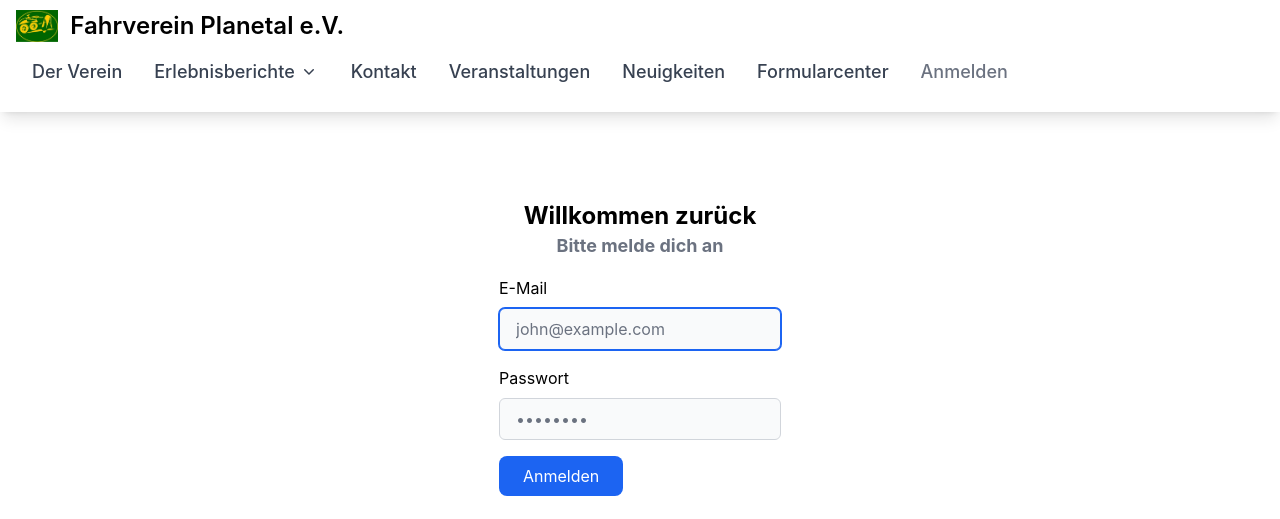
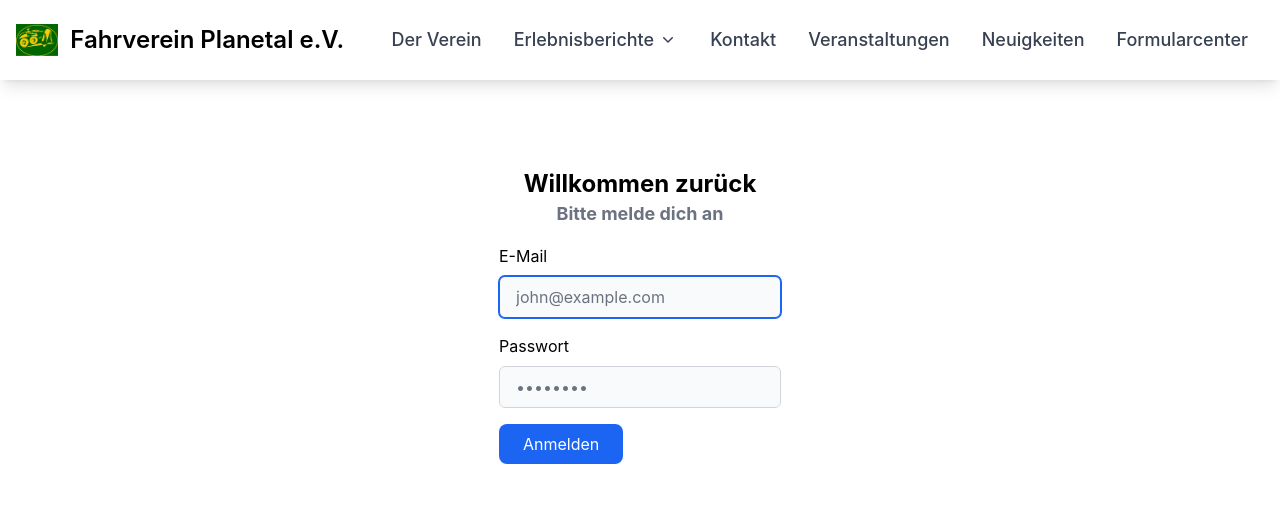
Before and after one commit to FischLord/flask-verein, a Flask app: a page that uses app/templates/boilerplate/nav.html in a window 1280 px wide. Shown: the top 519 px of the page. Run offline with Flask 3, Linux system fonts and the light colour scheme.

Commit message:
fix(cms-nav): Anmelden-Link entfernt (Security) + Hamburger bis lg
- Nav: oeffentlicher 'Anmelden'-Link entfernt; Admin-Login nur noch
  ueber Direktlink /login erreichbar (Security, weniger Angriffsflaeche).
- Nav-Breakpoint von md (768px) auf lg (1024px) verschoben, damit das
  Hamburger-Menue laenger aktiv bleibt und die Items bei mittlerer
  Breite nicht mehr verrutschen (6 Punkte + langer Titel).
- Neue app/static/css/site.css liefert die wenigen lg:-Utilities nach,
  die in der vendored Flowbite-CSS fehlen (kein lokaler TW-Build, FV-09).

```diff
--- /dev/null
+++ b/app/static/css/site.css
@@ -0,0 +1,37 @@
+/*
+ * site.css – projekteigene Ergaenzungen zur vendored Flowbite/Tailwind-CSS.
+ * ---------------------------------------------------------------------------
+ * Hintergrund (vgl. Review FV-09): Es gibt KEINEN lokalen Tailwind-Build.
+ * `vendor/flowbite/flowbite.min.css` enthaelt nur die zur Build-Zeit
+ * erkannten Utility-Klassen. Einige `lg:`-Varianten, die wir fuer die
+ * Navigation brauchen, fehlen dort und werden hier nachgeliefert.
+ *
+ * Tailwind-Breakpoint `lg` = min-width: 1024px.
+ */
+
+@media (min-width: 1024px) {
+  /* lg:text-lg */
+  .lg\:text-lg {
+    font-size: 1.125rem;
+    line-height: 1.75rem;
+  }
+  /* lg:font-medium */
+  .lg\:font-medium {
+    font-weight: 500;
+  }
+  /* lg:bg-white */
+  .lg\:bg-white {
+    --tw-bg-opacity: 1;
+    background-color: rgb(255 255 255 / var(--tw-bg-opacity));
+  }
+  /* lg:hover:text-black */
+  .lg\:hover\:text-black:hover {
+    --tw-text-opacity: 1;
+    color: rgb(0 0 0 / var(--tw-text-opacity));
+  }
+  /* lg:dark:bg-gray-900 (nur aktiv, wenn .dark auf <html> gesetzt ist) */
+  .dark .lg\:dark\:bg-gray-900 {
+    --tw-bg-opacity: 1;
+    background-color: rgb(17 24 39 / var(--tw-bg-opacity));
+  }
+}
--- a/app/templates/boilerplate/layout.html
+++ b/app/templates/boilerplate/layout.html
@@ -21,6 +21,7 @@
   <title>{% if title %}{{ title }} - {% endif %}{{ config['APP_NAME'] }}</title>
   <link rel="shortcut icon" href="{{ url_for('static', filename='logo.webp') }}">
   <link rel="stylesheet" href="{{ url_for('static', filename='vendor/flowbite/flowbite.min.css') }}" />
+  <link rel="stylesheet" href="{{ url_for('static', filename='css/site.css') }}" />
 </head>
 <body class="bg-slate-50 flex flex-col min-h-screen m-0 p-0">
   <a href="#main" class="sr-only focus:not-sr-only focus:absolute focus:z-50 focus:top-2 focus:left-2 focus:bg-white focus:text-gray-900 focus:px-4 focus:py-2 focus:rounded">Zum Inhalt springen</a>
--- a/app/templates/boilerplate/nav.html
+++ b/app/templates/boilerplate/nav.html
@@ -5,7 +5,7 @@
       <span class="self-center text-2xl font-semibold whitespace-nowrap dark:text-white">Fahrverein Planetal e.V.</span>
     </a>
     <button data-collapse-toggle="navbar-default" type="button"
-      class="inline-flex items-center p-2 text-gray-500 rounded-lg md:hidden dark:text-gray-400 hover:bg-gray-100 dark:hover:bg-gray-700 focus:outline-none focus-visible:ring-2 focus-visible:ring-blue-600 focus-visible:ring-offset-2 rounded">
+      class="inline-flex items-center p-2 text-gray-500 rounded-lg lg:hidden dark:text-gray-400 hover:bg-gray-100 dark:hover:bg-gray-700 focus:outline-none focus-visible:ring-2 focus-visible:ring-blue-600 focus-visible:ring-offset-2 rounded">
       <span class="sr-only">Menü öffnen</span>
       <svg class="w-6 h-6" fill="currentColor" viewBox="0 0 20 20"
         xmlns="http://www.w3.org/2000/svg">
@@ -14,17 +14,17 @@
           clip-rule="evenodd" />
       </svg>
     </button>
-    <div class="hidden w-full md:block md:w-auto" id="navbar-default">
-      <ul class="flex flex-col p-4 mt-4 border rounded-lg bg-gray-50 md:flex-row md:space-x-8 md:mt-0 md:text-lg md:font-medium md:border-0 md:bg-white dark:bg-gray-800 md:dark:bg-gray-900 dark:border-gray-700">
+    <div class="hidden w-full lg:block lg:w-auto" id="navbar-default">
+      <ul class="flex flex-col p-4 mt-4 border rounded-lg bg-gray-50 lg:flex-row lg:space-x-8 lg:mt-0 lg:text-lg lg:font-medium lg:border-0 lg:bg-white dark:bg-gray-800 lg:dark:bg-gray-900 dark:border-gray-700">
         <li>
           <a href="{{ url_for('main.verein') }}"
-            class="block py-2 pl-3 pr-4 text-gray-700 rounded hover:bg-gray-100 md:hover:bg-transparent md:border-0 md:hover:text-black md:p-0 dark:text-gray-400 md:dark:hover:text-white">
+            class="block py-2 pl-3 pr-4 text-gray-700 rounded hover:bg-gray-100 lg:hover:bg-transparent lg:border-0 lg:hover:text-black lg:p-0 dark:text-gray-400 lg:dark:hover:text-white">
             Der Verein
           </a>
         </li>
         <!-- Erlebnisberichte Dropdown -->
         <li class="relative">
-          <button id="dropdownButton" class="flex items-center gap-1 block py-2 pl-3 pr-4 text-gray-700 rounded hover:bg-gray-100 md:hover:bg-transparent md:border-0 md:hover:text-black md:p-0 dark:text-gray-400 md:dark:hover:text-white focus:outline-none focus-visible:ring-2 focus-visible:ring-blue-600 focus-visible:ring-offset-2 rounded" aria-haspopup="true" aria-expanded="false" aria-controls="dropdown">
+          <button id="dropdownButton" class="flex items-center gap-1 block py-2 pl-3 pr-4 text-gray-700 rounded hover:bg-gray-100 lg:hover:bg-transparent lg:border-0 lg:hover:text-black lg:p-0 dark:text-gray-400 lg:dark:hover:text-white focus:outline-none focus-visible:ring-2 focus-visible:ring-blue-600 focus-visible:ring-offset-2 rounded" aria-haspopup="true" aria-expanded="false" aria-controls="dropdown">
             Erlebnisberichte
             <svg class="w-5 h-5 transition-transform duration-300" fill="currentColor" viewBox="0 0 20 20">
               <path fill-rule="evenodd" d="M5.23 7.21a.75.75 0 011.06.02L10 10.94l3.71-3.71a.75.75 0 111.06 1.06l-4.24 4.25a.75.75 0 01-1.06 0L5.21 8.29a.75.75 0 01.02-1.06z" clip-rule="evenodd" />
@@ -47,49 +47,44 @@
         </li>
         <li>
           <a href="{{ url_for('main.kontakt') }}"
-            class="block py-2 pl-3 pr-4 text-gray-700 rounded hover:bg-gray-100 md:hover:bg-transparent md:border-0 md:hover:text-black md:p-0 dark:text-gray-400 md:dark:hover:text-white">
+            class="block py-2 pl-3 pr-4 text-gray-700 rounded hover:bg-gray-100 lg:hover:bg-transparent lg:border-0 lg:hover:text-black lg:p-0 dark:text-gray-400 lg:dark:hover:text-white">
             Kontakt
           </a>
         </li>
         <li>
           <a href="{{ url_for('main.veranstaltungen') }}"
-            class="block py-2 pl-3 pr-4 text-gray-700 rounded hover:bg-gray-100 md:hover:bg-transparent md:border-0 md:hover:text-black md:p-0 dark:text-gray-400 md:dark:hover:text-white">
+            class="block py-2 pl-3 pr-4 text-gray-700 rounded hover:bg-gray-100 lg:hover:bg-transparent lg:border-0 lg:hover:text-black lg:p-0 dark:text-gray-400 lg:dark:hover:text-white">
             Veranstaltungen
           </a>
         </li>
         <li>
           <a href="{{ url_for('main.news') }}"
-            class="block py-2 pl-3 pr-4 text-gray-700 rounded hover:bg-gray-100 md:hover:bg-transparent md:border-0 md:hover:text-black md:p-0 dark:text-gray-400 md:dark:hover:text-white">
+            class="block py-2 pl-3 pr-4 text-gray-700 rounded hover:bg-gray-100 lg:hover:bg-transparent lg:border-0 lg:hover:text-black lg:p-0 dark:text-gray-400 lg:dark:hover:text-white">
             Neuigkeiten
           </a>
         </li>
 
         <li>
           <a href="{{ url_for('formcenter.index') }}"
-            class="block py-2 pl-3 pr-4 text-gray-700 rounded hover:bg-gray-100 md:hover:bg-transparent md:border-0 md:hover:text-black md:p-0 dark:text-gray-400 md:dark:hover:text-white">
+            class="block py-2 pl-3 pr-4 text-gray-700 rounded hover:bg-gray-100 lg:hover:bg-transparent lg:border-0 lg:hover:text-black lg:p-0 dark:text-gray-400 lg:dark:hover:text-white">
             Formularcenter
           </a>
         </li>
 
-        {# Auth-Links: Verwaltung/Abmelden nur eingeloggt, sonst Anmelden #}
+        {# Auth-Links: Verwaltung/Abmelden NUR fuer eingeloggte Nutzer.
+           Kein "Anmelden"-Link aus Security-Gruenden – Admin-Login
+           erfolgt ausschliesslich ueber den Direktlink /login. #}
         {% if current_user.is_authenticated %}
         <li>
           <a href="{{ url_for('admin.index') }}"
-            class="block py-2 pl-3 pr-4 text-gray-700 rounded hover:bg-gray-100 md:hover:bg-transparent md:border-0 md:hover:text-black md:p-0 dark:text-gray-400 md:dark:hover:text-white focus:outline-none focus-visible:ring-2 focus-visible:ring-blue-600 focus-visible:ring-offset-2">
+            class="block py-2 pl-3 pr-4 text-gray-700 rounded hover:bg-gray-100 lg:hover:bg-transparent lg:border-0 lg:hover:text-black lg:p-0 dark:text-gray-400 lg:dark:hover:text-white focus:outline-none focus-visible:ring-2 focus-visible:ring-blue-600 focus-visible:ring-offset-2">
             Verwaltung
           </a>
         </li>
         <li>
           <a href="{{ url_for('auth.logout') }}"
-            class="block py-2 pl-3 pr-4 text-gray-700 rounded hover:bg-gray-100 md:hover:bg-transparent md:border-0 md:hover:text-black md:p-0 dark:text-gray-400 md:dark:hover:text-white focus:outline-none focus-visible:ring-2 focus-visible:ring-blue-600 focus-visible:ring-offset-2">
+            class="block py-2 pl-3 pr-4 text-gray-700 rounded hover:bg-gray-100 lg:hover:bg-transparent lg:border-0 lg:hover:text-black lg:p-0 dark:text-gray-400 lg:dark:hover:text-white focus:outline-none focus-visible:ring-2 focus-visible:ring-blue-600 focus-visible:ring-offset-2">
             Abmelden
-          </a>
-        </li>
-        {% else %}
-        <li>
-          <a href="{{ url_for('auth.login') }}"
-            class="block py-2 pl-3 pr-4 text-gray-500 rounded hover:bg-gray-100 md:hover:bg-transparent md:border-0 md:hover:text-black md:p-0 dark:text-gray-500 md:dark:hover:text-white focus:outline-none focus-visible:ring-2 focus-visible:ring-blue-600 focus-visible:ring-offset-2">
-            Anmelden
           </a>
         </li>
         {% endif %}
```
